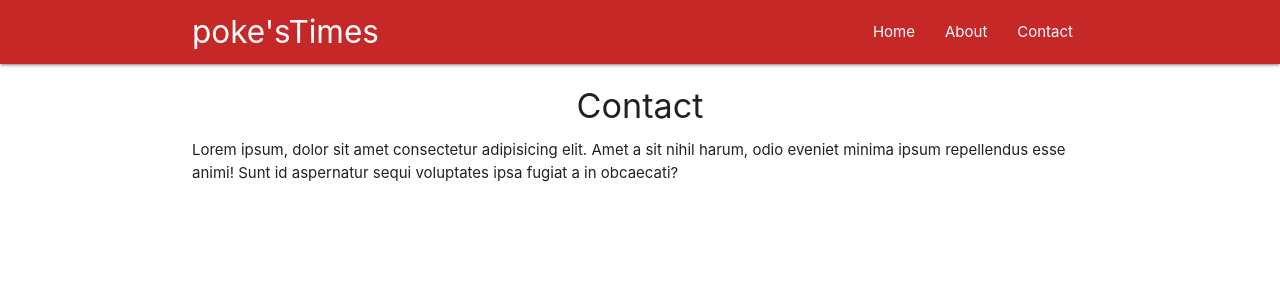
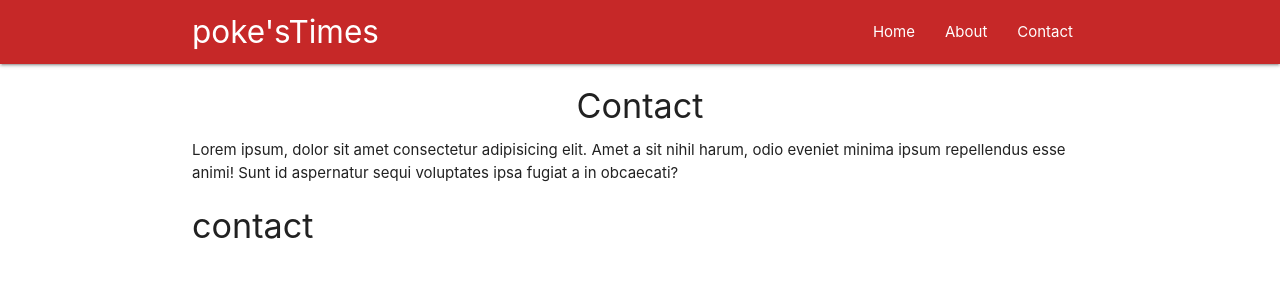
Before and after one commit to davidcoelho03/Complete-React-Tutorial, a React (Create React App) app in the folder poketimes/: page /contact in a window 1280 px wide. Shown: the top 300 px of the page. Built offline with nearby package versions, Linux system fonts and the light colour scheme.

Commit message:
- lesson no 30 - Route Parameters part 1: Introduction to Route Parameteres Added Post component

```diff
--- a/poketimes/src/App.js
+++ b/poketimes/src/App.js
@@ -4,6 +4,7 @@ import { BrowserRouter, Route } from 'react-router-dom';
 import Home from './components/Home'
 import About from './components/About'
 import Contact from './components/Contact'
+import Post from '../src/components/Post'
 
 class App extends Component {
   render() {
@@ -14,6 +15,7 @@ class App extends Component {
           <Route exact path='/' component={Home}  />
           <Route path='/about' component={About}  />
           <Route path='/contact' component={Contact}  />
+          <Route path='/:post_id' component={Post}  />
         </div>
       </BrowserRouter>
     );
--- /dev/null
+++ b/poketimes/src/components/Post.js
@@ -0,0 +1,25 @@
+import React, { Component } from 'react'
+
+export class Post extends Component {
+  state = {
+    id: null
+  }
+  componentDidMount() {
+    console.log(this.props);
+
+    let id = this.props.match.params.post_id;
+    this.setState({
+      id: id
+    });
+  }
+  render() {
+    return (
+     <div className="container">
+      <h4>{this.state.id}</h4>
+     </div>
+    )
+  }
+
+}
+
+export default Post
```
